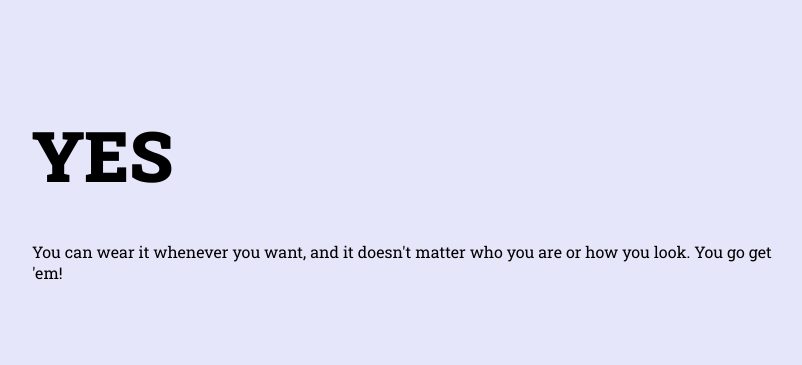
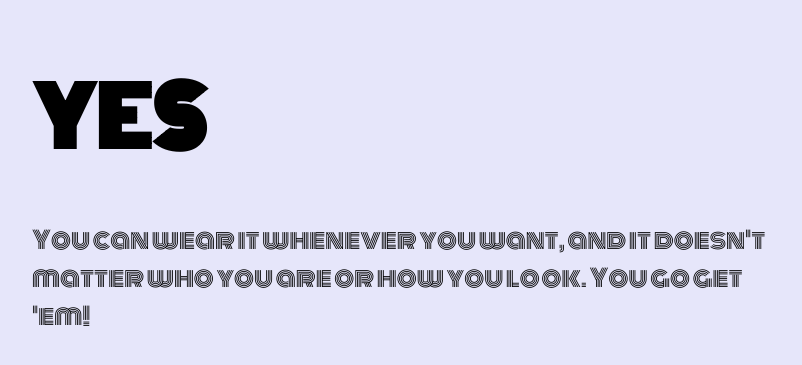
Before and after one commit to tsveteline/bodypositivity, a plain HTML site: page index.html in a window 1280 px wide. Shown: the part 219-584 px from the top of the page, without its empty margins (224-1026 px from the left). Drawn offline with Linux system fonts and the light colour scheme.

Commit message:
Add random fonts on load

```diff
--- a/script.js
+++ b/script.js
@@ -1,22 +1,29 @@
-// 1. Grab the head of the page
+const FONTS = [{
+    href: 'https://fonts.googleapis.com/css2?family=Luckiest+Guy&display=swap',
+    family: "'Luckiest Guy', cursive"
+  },
+  {
+    href: 'https://fonts.googleapis.com/css2?family=Monoton&display=swap',
+    family: "'Monoton', cursive"
+  },
+  {
+    href: 'https://fonts.googleapis.com/css2?family=Shrikhand&display=swap',
+    family: "'Shrikhand', cursive"
+  }
+]
+
+const generateRandomNum = () => {
+  return Math.floor((Math.random() * 3))
+}
+
+const randomNum = generateRandomNum()
+
 const documentHead = document.getElementsByTagName('head')[0]
 
-// 2. create link element
 const linkElement = document.createElement('link')
 linkElement.rel = 'stylesheet'
-linkElement.href = 'https://fonts.googleapis.com/css2?family=Roboto+Slab:wght@400;900&display=swap'
+linkElement.href = FONTS[randomNum].href
 
-// 3. add link
+document.body.style.fontFamily = FONTS[randomNum].family
+
 documentHead.appendChild(linkElement)
-
-// Luckiest Guy
-// https://fonts.googleapis.com/css2?family=Luckiest+Guy&display=swap"
-// font-family: 'Luckiest Guy', cursive;
-//
-// Monoton
-// https://fonts.googleapis.com/css2?family=Monoton&display=swap"
-// font-family: 'Monoton', cursive;
-//
-// Shrikhand
-// https://fonts.googleapis.com/css2?family=Shrikhand&display=swap"
-// font-family: 'Shrikhand', cursive;
--- a/styles.css
+++ b/styles.css
@@ -1,16 +1,16 @@
 body {
   background-color: lavender;
-  font-family: 'Roboto Slab', serif;
   display: flex;
   align-items: left;
   flex-direction: column;
   height: 100vh;
   justify-content: center;
   margin: 0;
+  font-size: 24px;
 }
 
 h1 {
-  font-size: 70px;
+  font-size: 80px;
   margin-bottom: 40px;
 }
 
```
